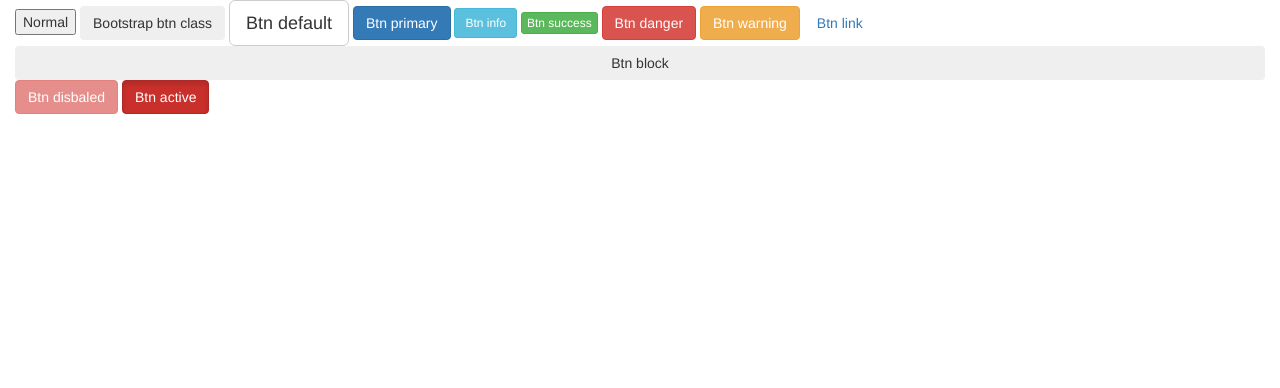
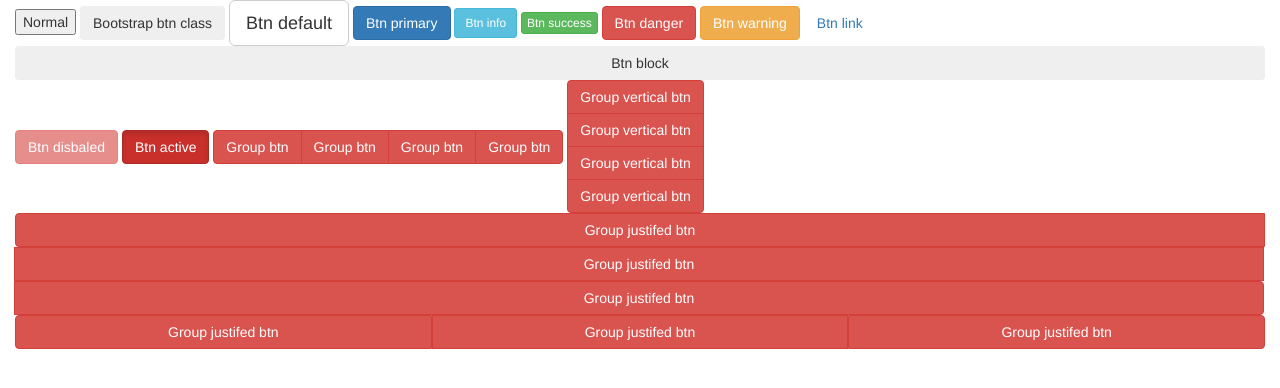
Before and after one commit to Sanjay2011eec88/Learning-Bootstrap, a plain HTML site: page index.html in a window 1280 px wide. Drawn offline with Linux system fonts and the light colour scheme.

Commit message:
Boostrap button group

```diff
--- a/index.html
+++ b/index.html
@@ -20,6 +20,37 @@
 		<button class="btn btn-block">Btn block</button>
 		<button class="btn btn-danger disabled">Btn disbaled</button>
 		<button class="btn btn-danger active">Btn active</button>
+
+		<div class="btn-group">
+			<button class="btn btn-danger">Group btn</button>
+			<button class="btn btn-danger">Group btn</button>
+			<button class="btn btn-danger">Group btn</button>
+			<button class="btn btn-danger">Group btn</button>
+		</div>
+		<div class="btn-group-vertical">
+			<button class="btn btn-danger">Group vertical btn</button>
+			<button class="btn btn-danger">Group vertical btn</button>
+			<button class="btn btn-danger">Group vertical btn</button>
+			<button class="btn btn-danger">Group vertical btn</button>
+		</div>
+		<div class="btn-group btn-group-justified">
+			<div class="btn-group">
+				<button class="btn btn-danger">Group justifed btn</button>
+				<button class="btn btn-danger">Group justifed btn</button>
+				<button class="btn btn-danger">Group justifed btn</button>
+			</div>
+		</div>
+		<div class="btn-group btn-group-justified">
+			<div class="btn-group">
+				<button class="btn btn-danger">Group justifed btn</button>
+			</div>
+			<div class="btn-group">
+				<button class="btn btn-danger">Group justifed btn</button>
+			</div>
+			<div class="btn-group">
+				<button class="btn btn-danger">Group justifed btn</button>
+			</div>
+		</div>
 	</div>
 </body>
 </html>
```
